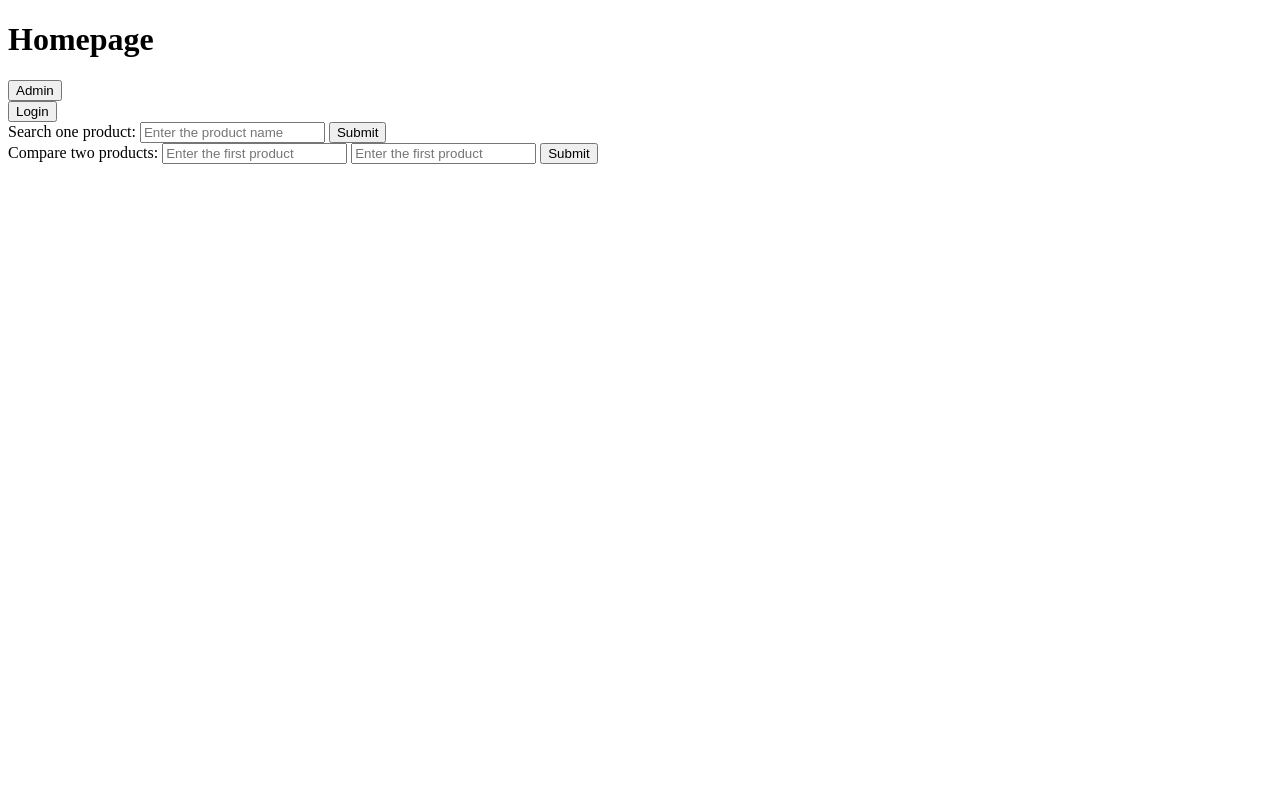
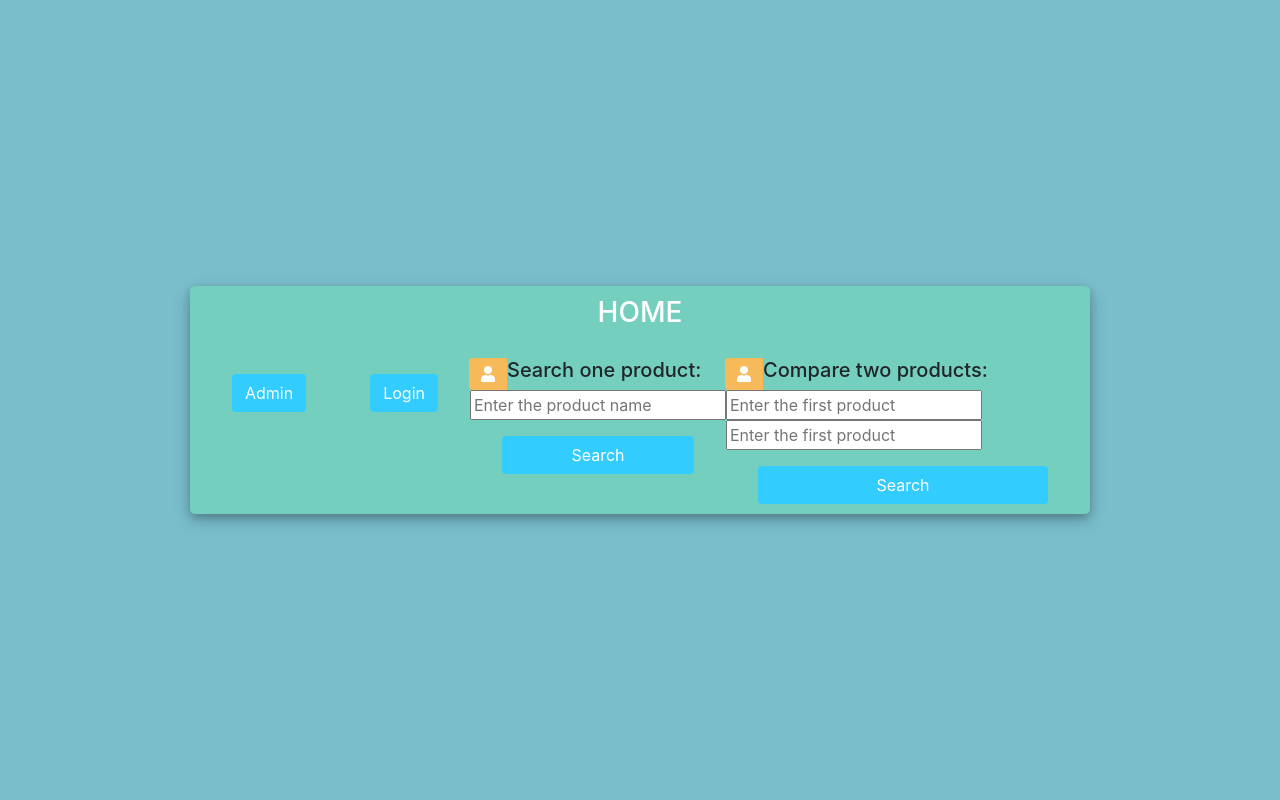
Before and after one commit to GarlicDebug/E4W_diet_tracker_webapp, a Django app: page / in a window 1280 px wide. Run offline with Django 3.2, Linux system fonts and the light colour scheme; some libraries are stand-ins or nearby versions.

Commit message:
6 commit. Redesigned the Home page.

```diff
--- a/templates/home.html
+++ b/templates/home.html
@@ -3,25 +3,120 @@
 <head>
     <meta charset="UTF-8">
     <title>Title</title>
+	<link rel="stylesheet" href="https://stackpath.bootstrapcdn.com/bootstrap/4.1.3/css/bootstrap.min.css" integrity="sha384-MCw98/SFnGE8fJT3GXwEOngsV7Zt27NXFoaoApmYm81iuXoPkFOJwJ8ERdknLPMO" crossorigin="anonymous">
+	<script src="https://ajax.googleapis.com/ajax/libs/jquery/3.3.1/jquery.min.js"></script>
+	<link rel="stylesheet" href="https://use.fontawesome.com/releases/v5.6.1/css/all.css" integrity="sha384-gfdkjb5BdAXd+lj+gudLWI+BXq4IuLW5IT+brZEZsLFm++aCMlF1V92rMkPaX4PP" crossorigin="anonymous">
+
+
+	<style>
+		body,
+		html {
+			margin: 0;
+			padding: 0;
+			height: 100%;
+			background: #7abecc !important;
+		}
+		.user_card {
+			width: 900px;
+			margin-top: auto;
+			margin-bottom: auto;
+			background: #74cfbf;
+			position: relative;
+			display: flex;
+			justify-content: center;
+			flex-direction: column;
+			padding: 10px;
+			box-shadow: 0 4px 8px 0 rgba(0, 0, 0, 0.2), 0 6px 20px 0 rgba(0, 0, 0, 0.19);
+			-webkit-box-shadow: 0 4px 8px 0 rgba(0, 0, 0, 0.2), 0 6px 20px 0 rgba(0, 0, 0, 0.19);
+			-moz-box-shadow: 0 4px 8px 0 rgba(0, 0, 0, 0.2), 0 6px 20px 0 rgba(0, 0, 0, 0.19);
+			border-radius: 5px;
+
+		}
+
+		.form_container {
+			margin-top: 20px;
+		}
+
+		#form-title{
+			color: #fff;
+
+		}
+
+		.login_btn {
+			width: 100%;
+			background: #33ccff !important;
+			color: white !important;
+		}
+		.login_btn:focus {
+			box-shadow: none !important;
+			outline: 0px !important;
+		}
+		.login_container {
+			padding: 0 2rem;
+		}
+		.input-group-text {
+			background: #f7ba5b !important;
+			color: white !important;
+			border: 0 !important;
+			border-radius: 0.25rem 0 0 0.25rem !important;
+		}
+		.input_user,
+		.input_pass:focus {
+			box-shadow: none !important;
+			outline: 0px !important;
+		}
+
+	</style>
 </head>
 <body>
-    <h1>
-        Homepage
-    </h1>
+    <div class="container h-100">
+		<div class="d-flex justify-content-center h-100">
+			<div class="user_card">
+				<div class="d-flex justify-content-center">
+
+					<h3 id="form-title">HOME</h3>
+				</div>
+				<div class="d-flex justify-content-center form_container">
                     <form action="{% url 'home' %}">
-        <input type="submit" value="Admin">
+                        <div class="d-flex justify-content-center mt-3 login_container">
+                            <input class="btn login_btn" type="submit" value="Admin">
+                        </div>
                     </form>
                     <form action="{%  url 'login' %}">
-        <input type="submit" value="Login">
+                        <div class="d-flex justify-content-center mt-3 login_container">
+                            <input class="btn login_btn" type="submit" value="Login">
+                        </div>
                     </form>
                     <form action="{% url 'search_results'%}" method="get">
-        Search one product: <input name="searchValue" type="text" placeholder="Enter the product name">
-        <input type="submit" value="Submit">
+                        <div class="input-group mb-3">
+							<div class="input-group-append">
+								<span class="input-group-text"><i class="fas fa-user"></i></span>
+							</div>
+                            <h5>Search one product:</h5>
+                            <input name="searchValue" type="text" placeholder="Enter the product name">
+						</div>
+                        <div class="d-flex justify-content-center mt-3 login_container">
+                            <input class="btn login_btn" type="submit" value="Search">
+                        </div>
                     </form>
                     <form action="{% url 'compare_results'%}" method="get">
-        Compare two products: <input name="compareValue1" type="text" placeholder="Enter the first product">
+                        <div class="input-group mb-3">
+							<div class="input-group-append">
+								<span class="input-group-text"><i class="fas fa-user"></i></span>
+							</div>
+                            <h5> Compare two products: </h5>
+							<input name="compareValue1" type="text" placeholder="Enter the first product">
                         <input name="compareValue2" type="text" placeholder="Enter the first product">
-        <input type="submit" value="Submit">
+						</div>
+                        <div class="d-flex justify-content-center mt-3 login_container">
+                            <input class="btn login_btn" type="submit" value="Search">
+                        </div>
                     </form>
+				</div>
+
+			</div>
+		</div>
+	</div>
 </body>
+
 </html>
```
Lines whose indentation alone changed are shown as unchanged.
